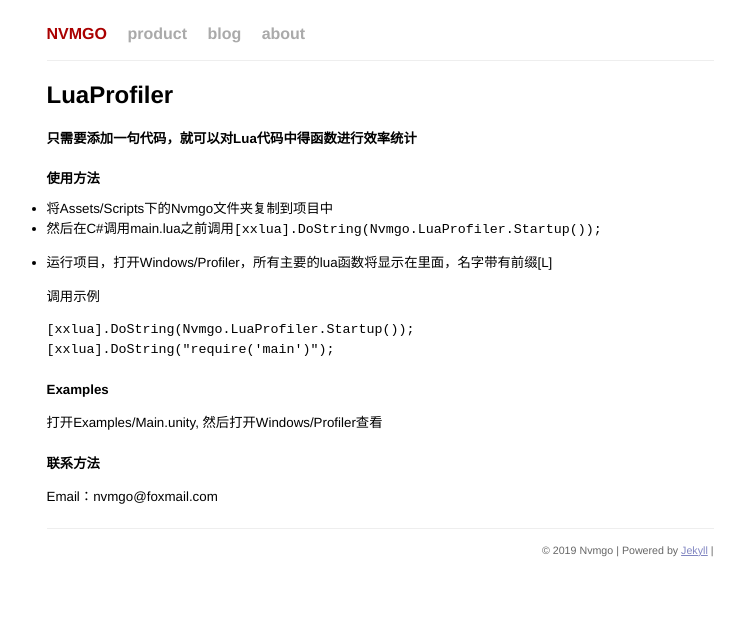
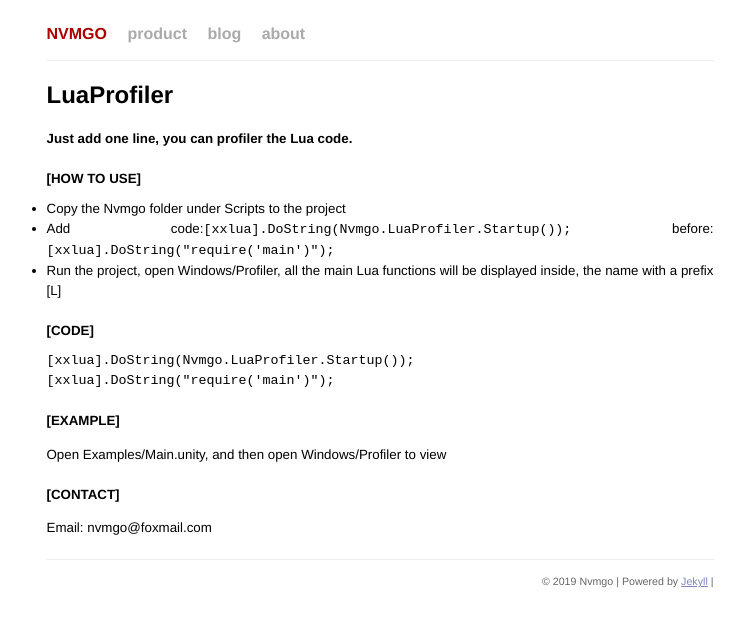
Before and after one commit to nvmgo/nvmgo.github.io, a Jekyll site: the page built from index.md, in a window 1280 px wide. Shown: the top 627 px of the page, without its empty margins (260-1005 px from the left). Built offline with Jekyll 4.4.1, drawn with Linux system fonts in a browser that asks for light colours; comment, search, counter and statistics services are not loaded; our own code applies the rules of GitHub Pages for plain Markdown files.

Commit message:
修改luaprofiler

````diff
--- a/index.md
+++ b/index.md
@@ -4,23 +4,22 @@
 
 # LuaProfiler
 
-### 只需要添加一句代码，就可以对Lua代码中得函数进行效率统计
+### Just add one line, you can profiler the Lua code.
 
-### 使用方法
-* 将Assets/Scripts下的Nvmgo文件夹复制到项目中
-* 然后在C#调用main.lua之前调用`[xxlua].DoString(Nvmgo.LuaProfiler.Startup());`
-* 运行项目，打开Windows/Profiler，所有主要的lua函数将显示在里面，名字带有前缀[L]
+### [HOW TO USE]
+* Copy the Nvmgo folder under Scripts to the project
+* Add code:`[xxlua].DoString(Nvmgo.LuaProfiler.Startup());` before:`[xxlua].DoString("require('main')");`
+* Run the project, open Windows/Profiler, all the main Lua functions will be displayed inside, the name with a prefix [L]
 
-  调用示例
+### [CODE]
 
-  ```
-  [xxlua].DoString(Nvmgo.LuaProfiler.Startup());
-  [xxlua].DoString("require('main')");
-  ```
+```
+[xxlua].DoString(Nvmgo.LuaProfiler.Startup());
+[xxlua].DoString("require('main')");
+```
 
-### Examples
+### [EXAMPLE]
+Open Examples/Main.unity, and then open Windows/Profiler to view
 
-打开Examples/Main.unity, 然后打开Windows/Profiler查看
-
-### 联系方法
-Email：nvmgo@foxmail.com
+### [CONTACT]
+Email: nvmgo@foxmail.com
````
Also changed, not shown: _posts/product/2019-06-02-product-luaprofiler.md (+1 -1 lines).
